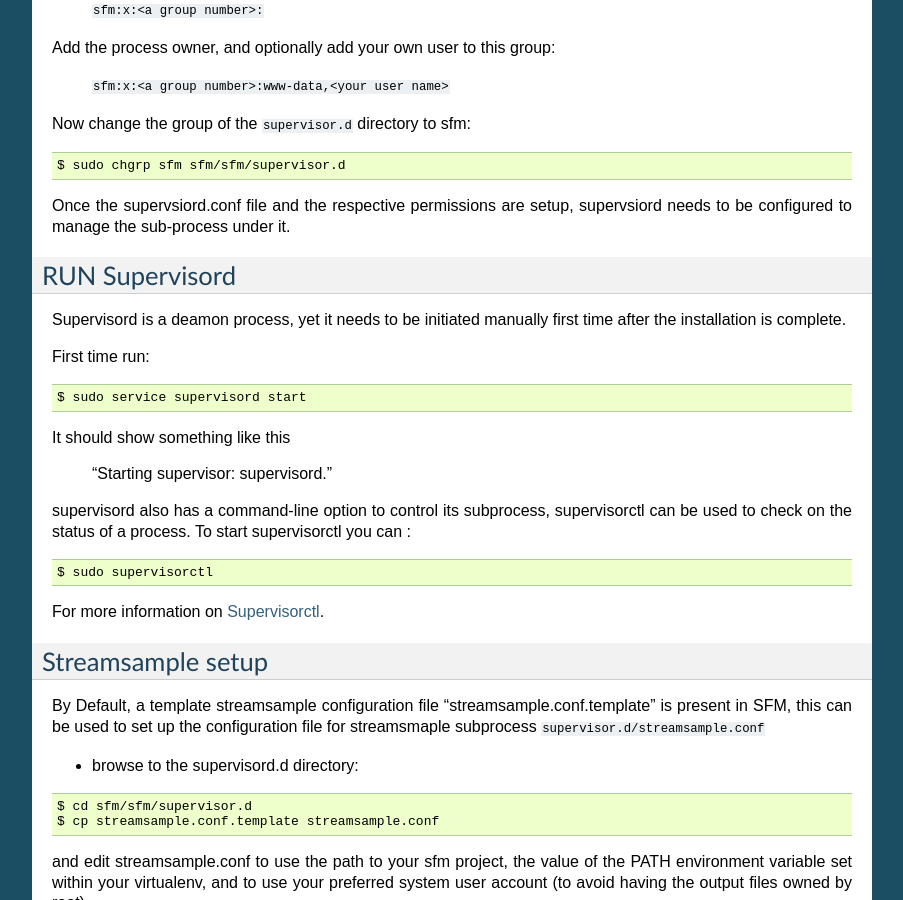
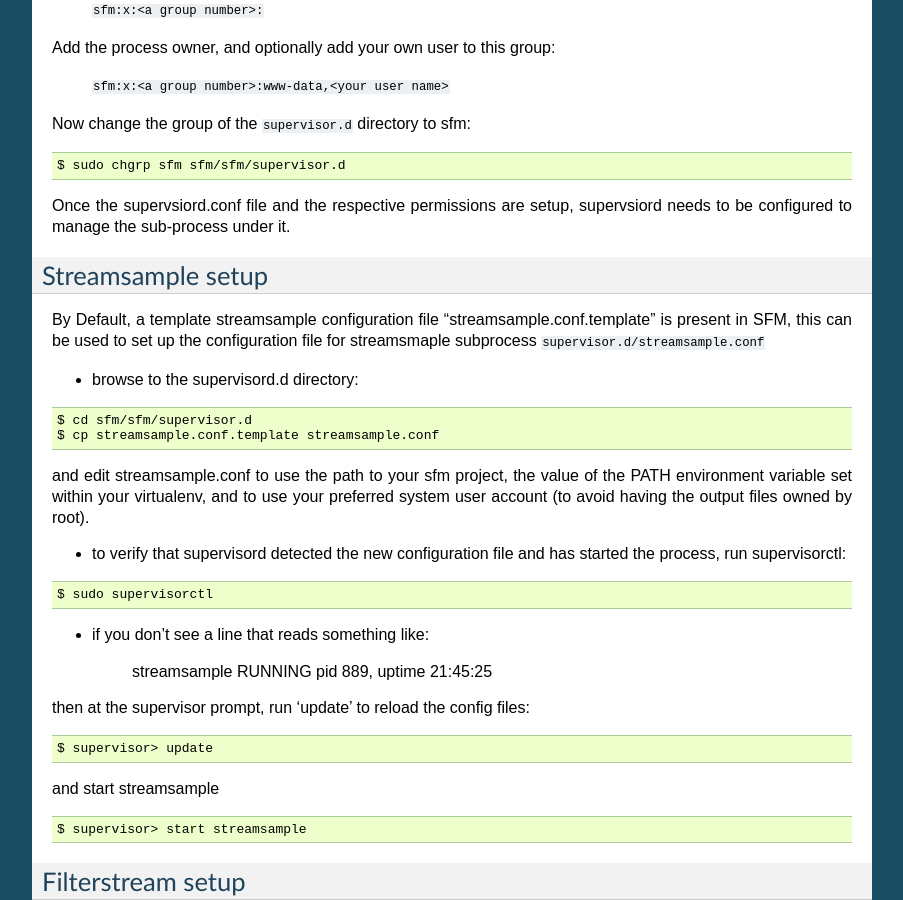
Before and after one commit to gwu-libraries/social-feed-manager, a Sphinx documentation site: the page built from docs/supervisor_and_streams.rst, in a window 1280 px wide and 900 px high, scrolled down 878 px. Shown: the whole window, without its empty margins (198-1101 px from the left). Built offline with Sphinx 7.4.7, drawn with Linux system fonts in a browser that asks for light colours.

Commit message:
Removed section on starting supervisord - verified on a fresh instance that it automatically starts after installation

```diff
--- a/docs/supervisor_and_streams.rst
+++ b/docs/supervisor_and_streams.rst
@@ -72,29 +72,6 @@ Now change the group of the ``supervisor.d`` directory to sfm:
 
 Once the supervsiord.conf file and the respective permissions are setup, supervsiord needs to be configured to manage the sub-process under it.
 
-RUN Supervisord
----------------
-Supervisord is a deamon process, yet it needs to be initiated manually first time after the installation is complete.
-
-First time run:
-
-.. code-block:: none
-
-    $ sudo service supervisord start
-
-It should show something like this
-
-   "Starting supervisor: supervisord."
-
-supervisord also has a command-line option to control its subprocess, supervisorctl can be used to check on the status of a process. To start supervisorctl you can :
-
-.. code-block:: none
-
-     $ sudo supervisorctl
-
-For more information on `Supervisorctl`_.
-
-.. _Supervisorctl: http://supervisord.org/running.html#running-supervisorctl
 
 Streamsample setup
 ------------------
```
